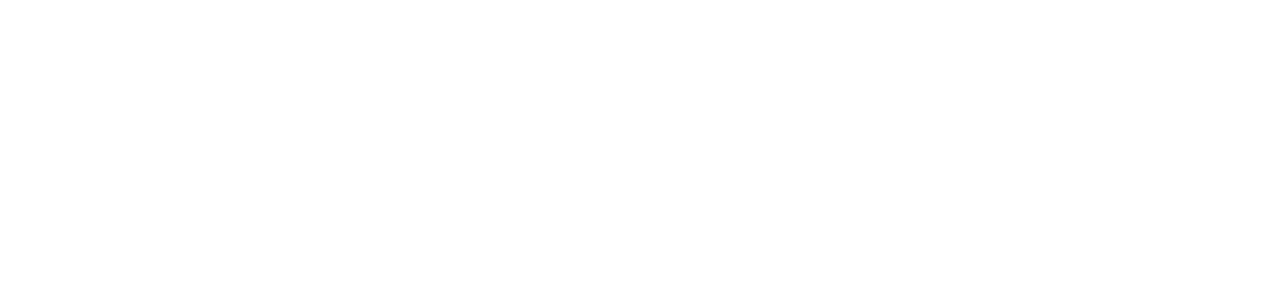
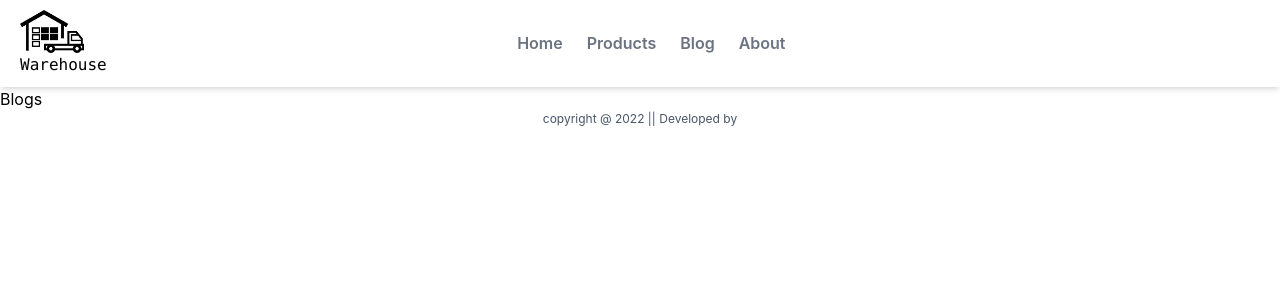
Before and after one commit to ijTuhin/warehouse-management-ui, a React (Create React App) app: page /blogs in a window 1280 px wide. Before the commit this address had no page. Shown: the top 300 px of the page. Built offline with nearby package versions, Linux system fonts and the light colour scheme; what tw-elements would draw is missing.

Commit message:
blogs component created, router set to header

```diff
--- a/src/App.js
+++ b/src/App.js
@@ -2,6 +2,7 @@
 import './App.css';
 import Login from './Pages/Authentication/Login/Login';
 import Home from './Pages/HomePage/Home';
+import Blogs from './Pages/Others/Blogs/Blogs';
 import Inventory from './Pages/Others/Inventory/Inventory';
 
 function App() {
@@ -10,6 +11,7 @@
       <Routes>
         <Route path='/' element={<Home></Home>}/>
         <Route path='/login' element={<Login></Login>}/>
+        <Route path='/blogs' element={<Blogs></Blogs>}/>
         <Route path='/inventory' element={<Inventory></Inventory>}/>
       </Routes>
     </div>
--- a/src/Pages/Common/Header/Header.js
+++ b/src/Pages/Common/Header/Header.js
@@ -3,6 +3,7 @@
 import { header, blank } from '../../../index';
 import { FontAwesomeIcon } from '@fortawesome/react-fontawesome';
 import { faBars } from '@fortawesome/free-solid-svg-icons'
+import { Link } from 'react-router-dom';
 const Header = () => {
     return (
         <div className='sticky z-50 top-0 bg-white flex justify-between items-center shadow-md px-5'>
@@ -11,40 +12,40 @@
                 <p>Warehouse</p>
             </div>
             <nav className='text-center text-gray-500 font-semibold hidden md:block'>
-                <a className='p-3 bar hover:text-black' href="/#">Home</a>
-                <a className='p-3 bar hover:text-black' href="/#">Products</a>
-                <a className='p-3 bar hover:text-black' href="/#">Blog</a>
-                <a className='p-3 bar hover:text-black' href="/#">About</a>
+                <Link className='p-3 bar hover:text-black' to="/">Home</Link>
+                <Link className='p-3 bar hover:text-black' to="/products">Products</Link>
+                <Link className='p-3 bar hover:text-black' to="/blogs">Blog</Link>
+                <Link className='p-3 bar hover:text-black' to="/about">About</Link>
             </nav>
             <img className='w-10 m-3 hidden md:block' src={blank} alt="" />
             <div className="flex justify-center md:hidden">
                 <div>
                     <div className="dropdown relative">
-                        <a className=" dropdown-toggle py-2.5 text-black text-xl leading-tight"
-                            href="/#"
+                        <Link className=" dropdown-toggle py-2.5 text-black text-xl leading-tight"
+                            to="/#"
                             type="button"
                             id="dropdownMenuButton2"
                             data-bs-toggle="dropdown"
                             aria-expanded="false">
                             <FontAwesomeIcon icon={faBars}></FontAwesomeIcon>
-                        </a>
+                        </Link>
                         <ul className=" dropdown-menu min-w-max absolute bg-white text-base z-50 float-left py-2 list-none text-left rounded-lg shadow-lg mt-1 hidden m-0 bg-clip-padding border-none"
                             aria-labelledby="dropdownMenuButton2">
                             <li>
-                                <a className=" dropdown-item text-sm py-2 px-4 font-normal block w-full whitespace-nowrap bg-transparent text-gray-700 hover:bg-gray-100 "
-                                    href="/#">Home</a>
+                                <Link className=" dropdown-item text-sm py-2 px-4 font-normal block w-full whitespace-nowrap bg-transparent text-gray-700 hover:bg-gray-100 "
+                                    to="/">Home</Link>
                             </li>
                             <li>
-                                <a className=" dropdown-item text-sm py-2 px-4 font-normal block w-full whitespace-nowrap bg-transparent text-gray-700 hover:bg-gray-100 "
-                                    href="/#">Products</a>
+                                <Link className=" dropdown-item text-sm py-2 px-4 font-normal block w-full whitespace-nowrap bg-transparent text-gray-700 hover:bg-gray-100 "
+                                    to="/products">Products</Link>
                             </li>
                             <li>
-                                <a className=" dropdown-item text-sm py-2 px-4 font-normal block w-full whitespace-nowrap bg-transparent text-gray-700 hover:bg-gray-100 "
-                                    href="/#">Blog</a>
+                                <Link className=" dropdown-item text-sm py-2 px-4 font-normal block w-full whitespace-nowrap bg-transparent text-gray-700 hover:bg-gray-100 "
+                                    to="/blogs">Blog</Link>
                             </li>
                             <li>
-                                <a className=" dropdown-item text-sm py-2 px-4 font-normal block w-full whitespace-nowrap bg-transparent text-gray-700 hover:bg-gray-100 "
-                                    href="/#">About</a>
+                                <Link className=" dropdown-item text-sm py-2 px-4 font-normal block w-full whitespace-nowrap bg-transparent text-gray-700 hover:bg-gray-100 "
+                                    to="/about">About</Link>
                             </li>
                         </ul>
                     </div>
--- /dev/null
+++ b/src/Pages/Others/Blogs/Blogs.js
@@ -0,0 +1,15 @@
+import React from 'react';
+import Footer from '../../Common/Footer/Footer';
+import Header from '../../Common/Header/Header';
+
+const Blogs = () => {
+    return (
+        <div>
+            <Header></Header>
+            <div>Blogs</div>
+            <Footer></Footer>
+        </div>
+    );
+};
+
+export default Blogs;
```
